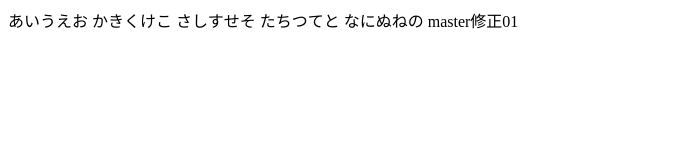
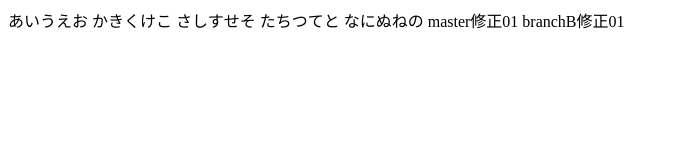
Before and after one commit to erikerik9/first-Test, a plain HTML site: page index.html in a window 1280 px wide. Shown: the whole page, without its empty margins (0-676 px from the left). Drawn offline with Linux system fonts and the light colour scheme.

Commit message:
branchB修正01

```diff
--- a/index.html
+++ b/index.html
@@ -11,5 +11,6 @@
 たちつてと
 なにぬねの
 master修正01
+branchB修正01
 </body>
 </html>
```
